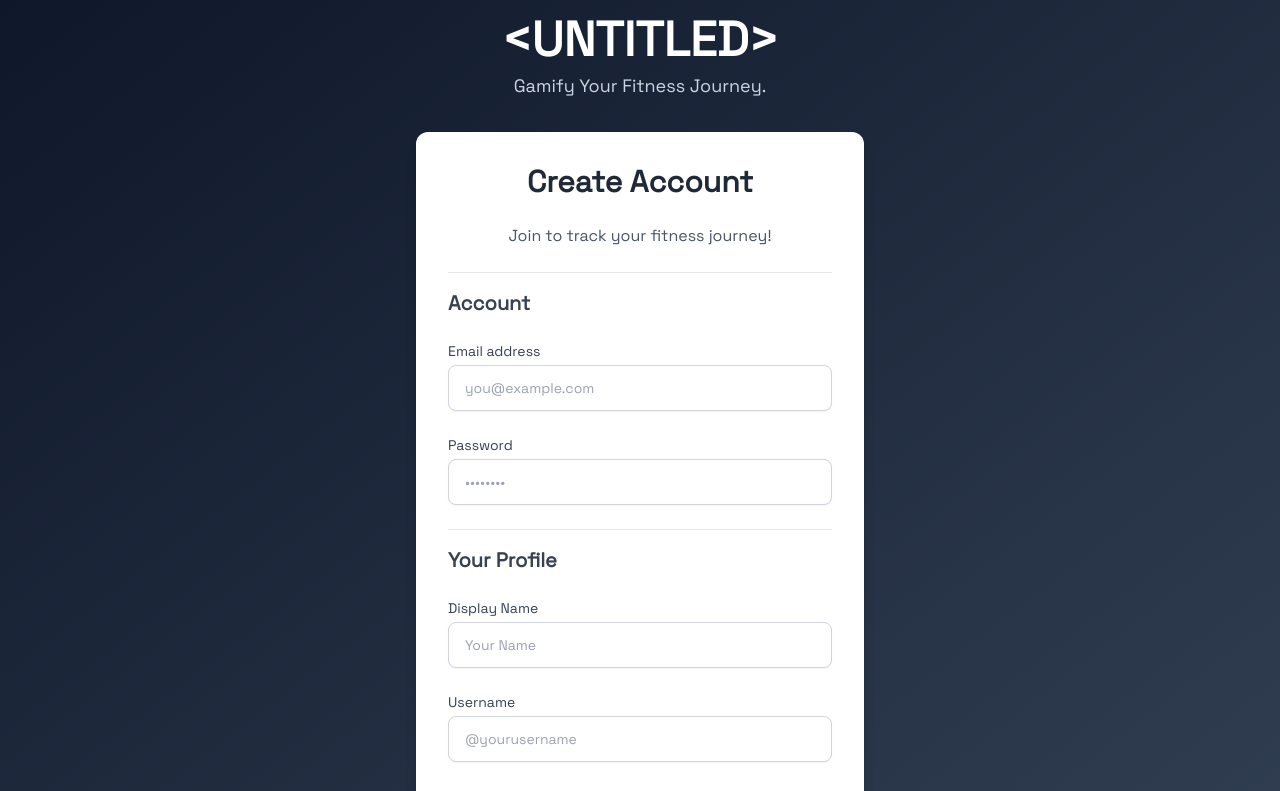
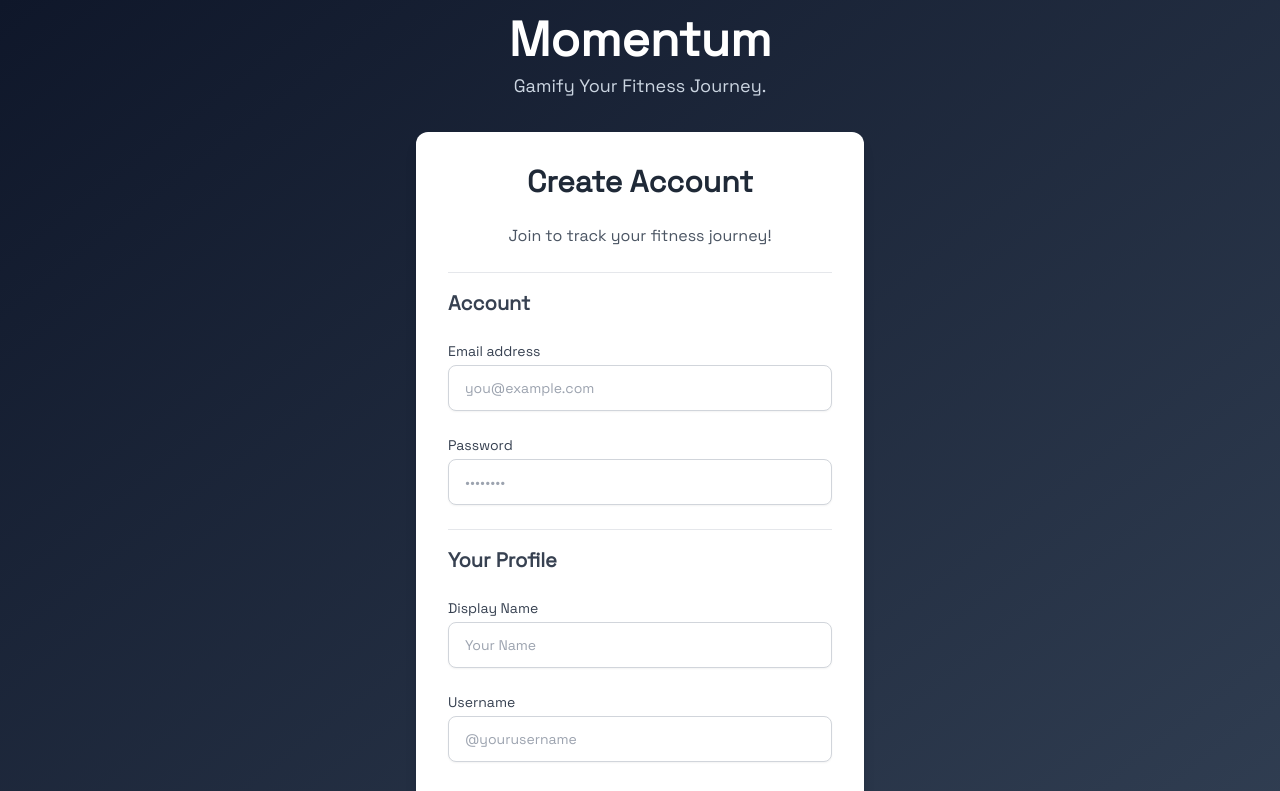
Before and after one commit to olivesarenice/social-fitness, a React (Vite) app: page /login in a window 1280 px wide. Shown: the top 791 px of the page. Built offline with nearby package versions, Linux system fonts and the light colour scheme; no server answers.

Commit message:
name change + added momentum decay on supbase

```diff
--- a/index.html
+++ b/index.html
@@ -5,7 +5,7 @@
     <meta charset="UTF-8" />
     <link rel="icon" type="image/svg+xml" href="/vite.svg" />
     <meta name="viewport" content="width=device-width, initial-scale=1.0" />
-    <title>&lt;UNTITLED&gt; Fitness App</title>
+    <title>Momentum</title>
     <link
         href="[https://fonts.googleapis.com/css2?family=Inter:wght@400;500;600;700&display=swap](https://fonts.googleapis.com/css2?family=Inter:wght@400;500;600;700&display=swap)"
         rel="stylesheet">
--- a/src/pages/LoginPage.jsx
+++ b/src/pages/LoginPage.jsx
@@ -9,7 +9,7 @@ const LoginPage = () => {
             <div className="mb-8 text-center">
                 {/* <img src={AppLogo} alt="App Logo" className="w-24 h-24 mx-auto mb-4" /> */}
                 <h1 className="text-5xl font-extrabold text-white">
-                    &lt;UNTITLED&gt;
+                    Momentum
                 </h1>
                 <p className="mt-2 text-lg text-slate-300">Gamify Your Fitness Journey.</p>
             </div>
--- a/src/pages/ProfilePage.jsx
+++ b/src/pages/ProfilePage.jsx
@@ -332,7 +332,7 @@ const ProfilePage = () => {
                     <div className="grid grid-cols-3 gap-4 text-center pt-2 sm:pt-0 flex-shrink-0 w-full sm:w-auto"> {/* Added w-full sm:w-auto */}
                         <div className="p-2">
                             <p className="text-xl font-bold text-gray-800">{profileData.total_activities || 0}</p>
-                            <p className="text-xs text-gray-500">Posts</p>
+                            <p className="text-xs text-gray-500">Activities</p>
                         </div>
                         <div onClick={() => openFollowModal('followers', profileData.follower_count)} className="p-2 rounded-md cursor-pointer hover:bg-gray-100 transition-colors">
                             <p className="text-xl font-bold text-gray-800">{profileData.follower_count || 0}</p>
```
Also changed, not shown: notes/open-issues.md (+7 -1 lines).
